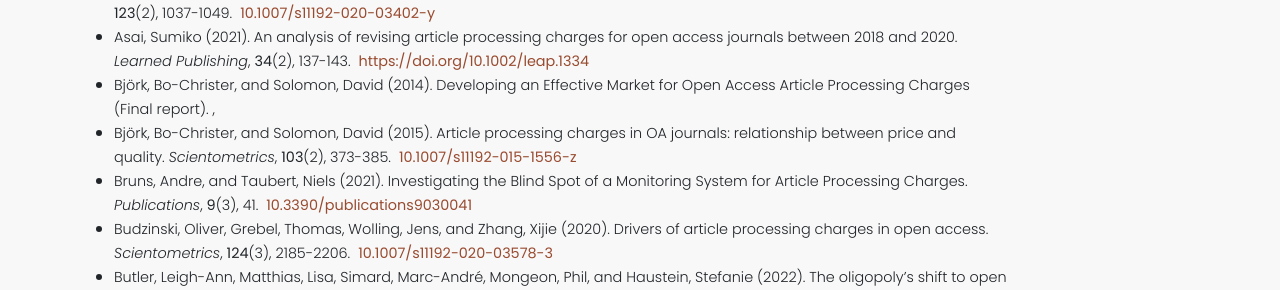
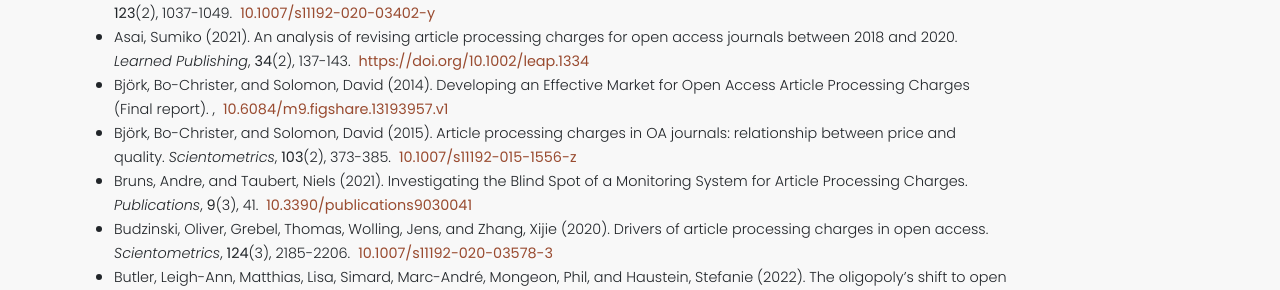
Before and after one commit to panter-project/panter-project.github.io, a Jekyll site: the page built from resources.markdown, in a window 1280 px wide. Shown: the part 686-976 px from the top of the page. Built offline with Jekyll 4.4.1, drawn with Linux system fonts in a browser that asks for light colours.

Commit message:
Update 2014-01-01-bjoerk-developing.markdown

```diff
--- a/_resources/2014-01-01-bjoerk-developing.markdown
+++ b/_resources/2014-01-01-bjoerk-developing.markdown
@@ -6,9 +6,10 @@
 DA: 2014/04//
 PY: 2014
 J2: Open access publishing
+DO: 10.6084/m9.figshare.13193957.v1
+DP: DOI.org (Crossref)
 LA: en
 SN: 09531513
-UR: https://wellcome.org/sites/default/files/developing-effective-market-for-open-access-article-processing-charges-mar14.pdf
+UR: https://wellcome.figshare.com/articles/online_resource/Developing_an_Effective_Market_for_Open_Access_Article_Processing_Charges/13193957/1?file=25399388
 Y2: 2023/10/27/11:47:35
-L1: https://wellcome.org/sites/default/files/developing-effective-market-for-open-access-article-processing-charges-mar14.pdf
 ---
```
